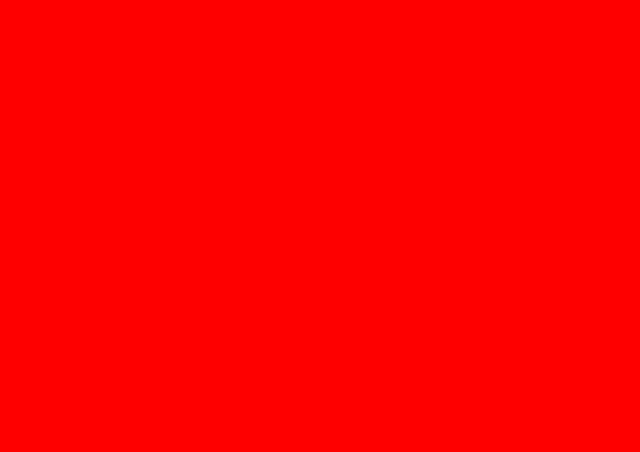
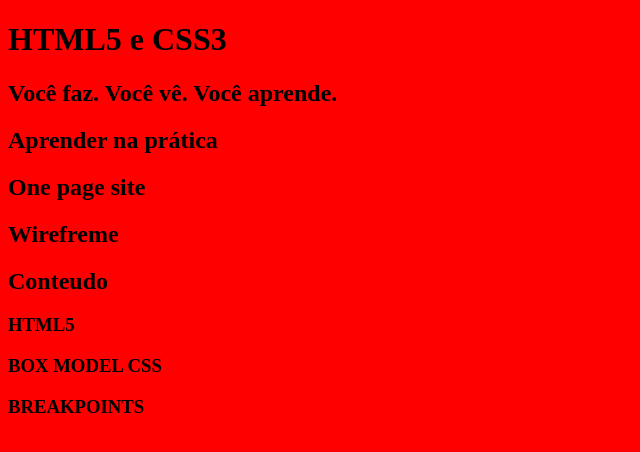
Before and after one commit to DanielSantosLira/html5css3, a plain HTML site: page index.html in a window 1280 px wide. Shown: the whole page, without its empty margins (0-640 px from the left). Drawn offline with Linux system fonts and the light colour scheme.

Commit message:
semântica header

```diff
--- a/index.html
+++ b/index.html
@@ -18,23 +18,27 @@
     </header>
     <!-- Destaque -->
     <main>
-
+       <h1>HTML5 e CSS3</h1>
+       <h2>Você faz. Você vê. Você aprende.</h2>
     </main>
     <!-- Sobre -->
     <section>
-
+      <h2>Aprender na prática</h2>
     </section>
     <!-- One page -->
     <section>
-
+      <h2>One page site</h2>
     </section>
     <!--Wirefreme -->
     <section>
-
+       <h2>Wirefreme</h2>
     </section>
     <!-- Conteúdo -->
     <section>
-
+      <h2>Conteudo</h2>
+      <h3>HTML5</h3>
+      <h3>BOX MODEL CSS</h3>
+      <h3>BREAKPOINTS</h3>
     </section>
     <!-- Rodapé -->
     <footer>
```
